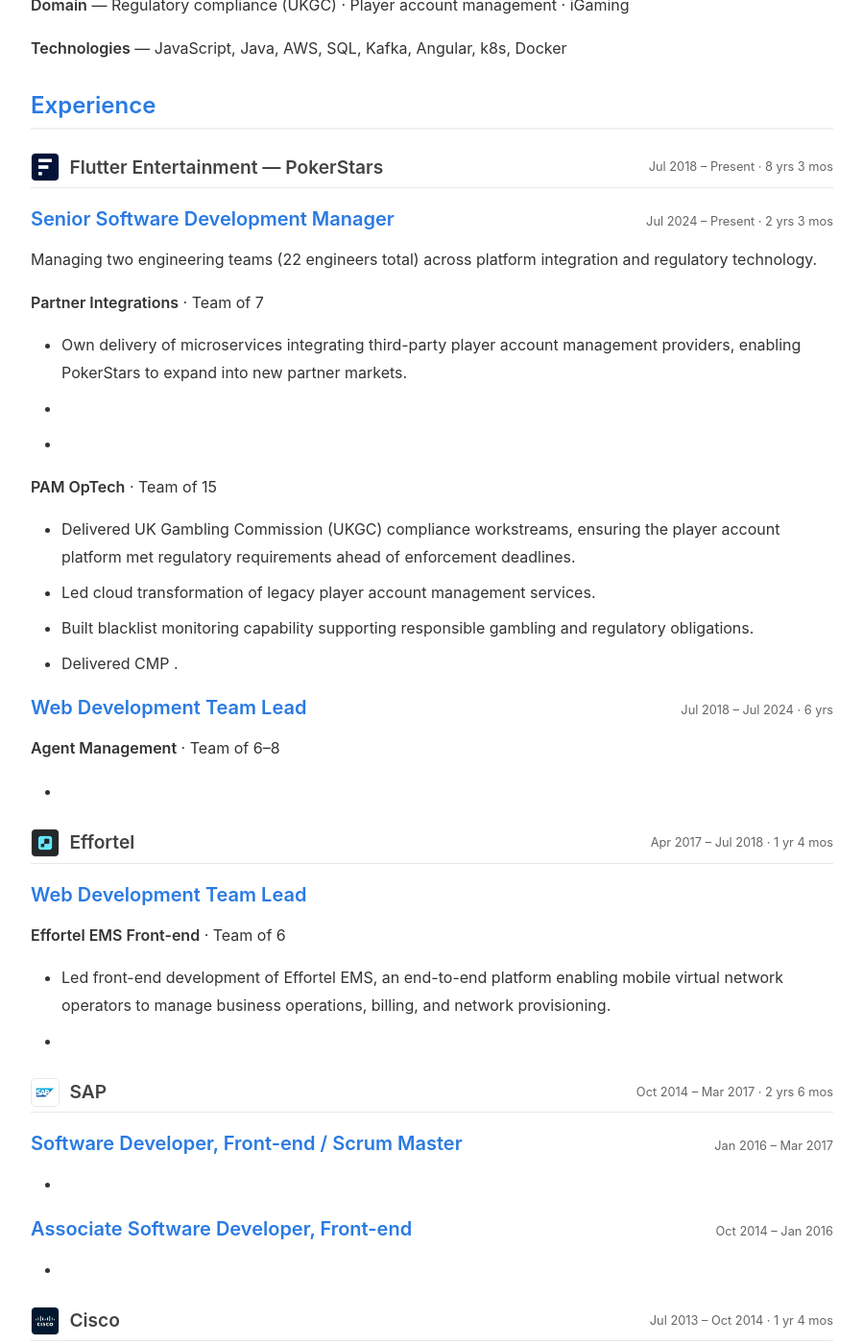
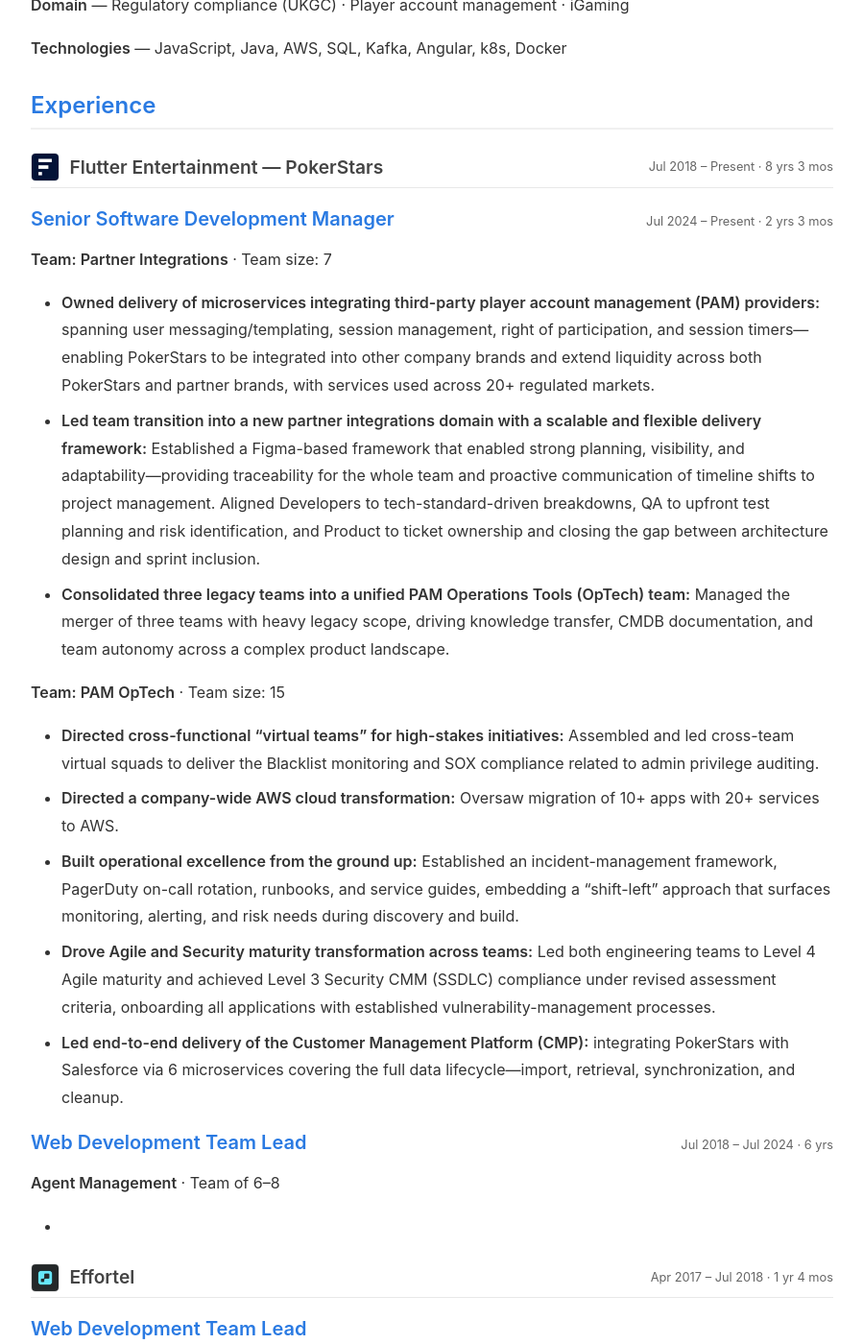
Before and after one commit to PetyoKostakov/PetyoKostakov.github.io, a Jekyll site: the page built from cv.md, in a window 1280 px wide and 1400 px high, scrolled down 648 px. Shown: the whole window at 96% size, without its empty margins (190-1089 px from the left). Built offline with Jekyll 4.4.1, drawn with Linux system fonts in a browser that asks for light colours.

Commit message:
Senior Software Development Manager bullet points

```diff
--- a/cv.md
+++ b/cv.md
@@ -33,24 +33,19 @@ and growing engineers into senior roles.
 
 #### Senior Software Development Manager <span class="cv-meta">Jul 2024 – Present · 2 yrs 3 mos</span>
 
-Managing two engineering teams (22 engineers total) across platform integration and regulatory
-technology.
+**Team: Partner Integrations** · Team size: 7
 
-**Partner Integrations** · Team of 7
+- **Owned delivery of microservices integrating third-party player account management (PAM) providers:** spanning user messaging/templating, session management, right of participation, and session timers—enabling PokerStars to be integrated into other company brands and extend liquidity across both PokerStars and partner brands, with services used across 20+ regulated markets.
+- **Led team transition into a new partner integrations domain with a scalable and flexible delivery framework:** Established a Figma-based framework that enabled strong planning, visibility, and adaptability—providing traceability for the whole team and proactive communication of timeline shifts to project management. Aligned Developers to tech-standard-driven breakdowns, QA to upfront test planning and risk identification, and Product to ticket ownership and closing the gap between architecture design and sprint inclusion.
+- **Consolidated three legacy teams into a unified PAM Operations Tools (OpTech) team:** Managed the merger of three teams with heavy legacy scope, driving knowledge transfer, CMDB documentation, and team autonomy across a complex product landscape.
 
-- Own delivery of microservices integrating third-party player account management providers,
-  enabling PokerStars to expand into new partner markets.
-- <!-- ADD: scale — how many integrations shipped? partners onboarded? -->
-- <!-- ADD: outcome — throughput, latency, or time-to-market improvement -->
+**Team: PAM OpTech** · Team size: 15
 
-**PAM OpTech** · Team of 15
-
-- Delivered UK Gambling Commission (UKGC) compliance workstreams, ensuring the player account
-  platform met regulatory requirements ahead of enforcement deadlines.
-- Led cloud transformation of legacy player account management services.
-- Built blacklist monitoring capability supporting responsible gambling and regulatory obligations.
-- Delivered CMP <!-- EXPAND: spell out this acronym — a hiring manager outside PokerStars
-  will not recognise it -->.
+- **Directed cross-functional "virtual teams" for high-stakes initiatives:** Assembled and led cross-team virtual squads to deliver the Blacklist monitoring and SOX compliance related to admin privilege auditing.
+- **Directed a company-wide AWS cloud transformation:** Oversaw migration of 10+ apps with 20+ services to AWS.
+- **Built operational excellence from the ground up:** Established an incident-management framework, PagerDuty on-call rotation, runbooks, and service guides, embedding a "shift-left" approach that surfaces monitoring, alerting, and risk needs during discovery and build.
+- **Drove Agile and Security maturity transformation across teams:** Led both engineering teams to Level 4 Agile maturity and achieved Level 3 Security CMM (SSDLC) compliance under revised assessment criteria, onboarding all applications with established vulnerability-management processes.
+- **Led end-to-end delivery of the Customer Management Platform (CMP):** integrating PokerStars with Salesforce via 6 microservices covering the full data lifecycle—import, retrieval, synchronization, and cleanup.
 
 #### Web Development Team Lead <span class="cv-meta">Jul 2018 – Jul 2024 · 6 yrs</span>
 
```
